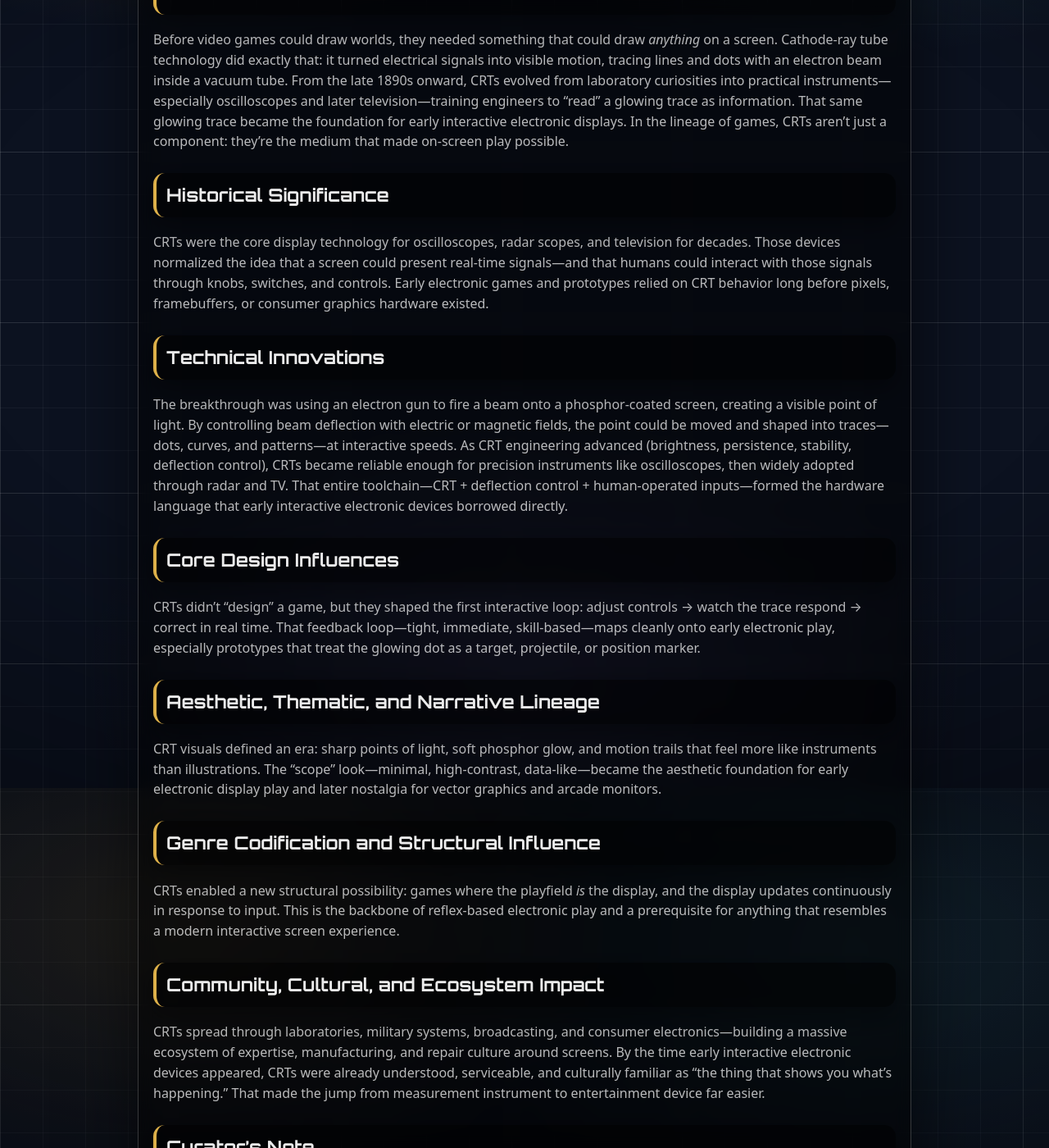
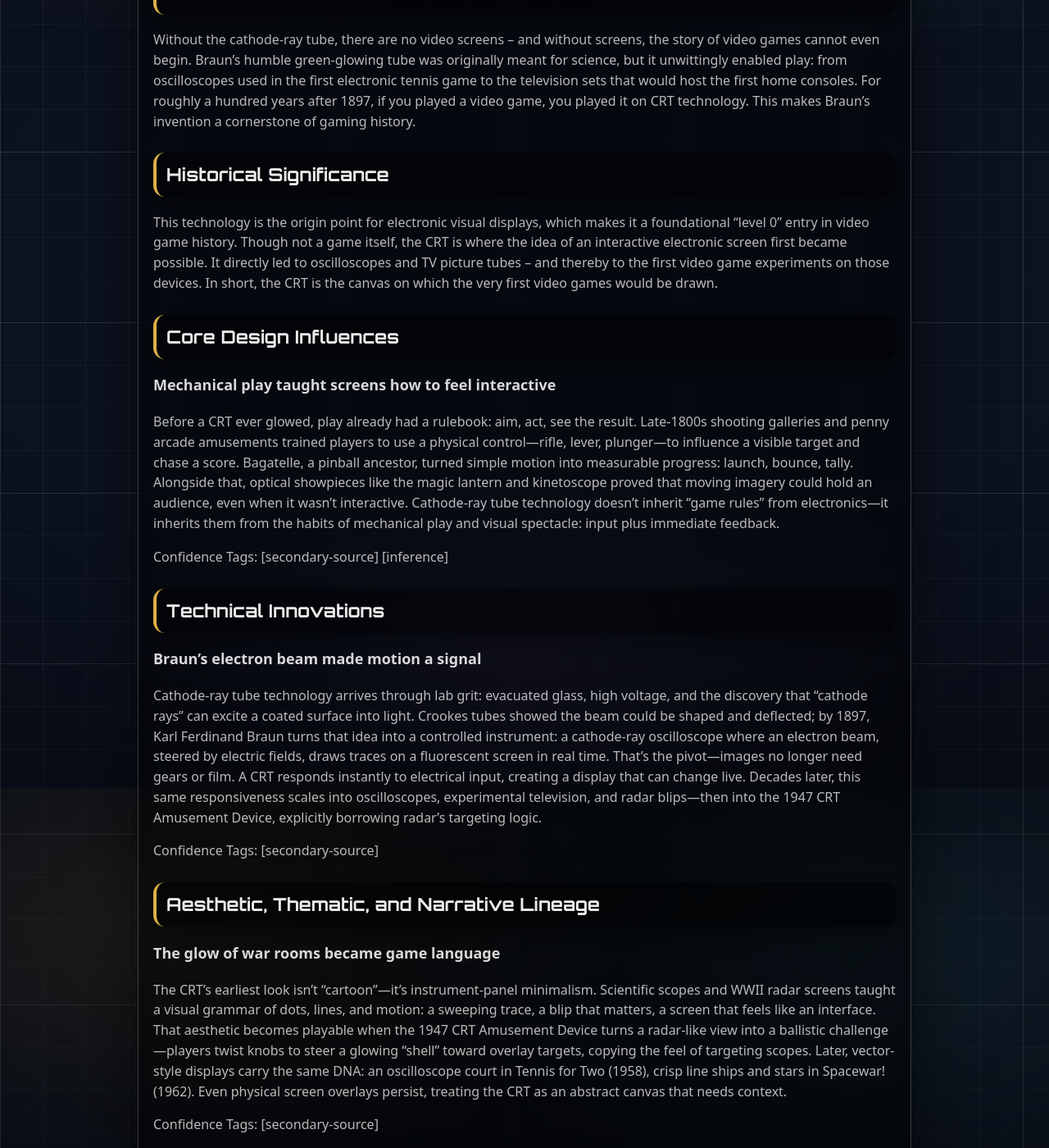
Before and after one commit to BacchusA/savefileone-archive, a Jekyll site: the page built from _games/1897-cathode-ray-tube-technology.md, in a window 1280 px wide and 1400 px high, scrolled down 439 px. Shown: the whole window at 82% size. Built offline with Jekyll 4.4.1, drawn with Linux system fonts in a browser that asks for light colours; some of the changed text lies outside the part shown.

Commit message:
Update 1897-cathode-ray-tube-technology.md

```diff
--- a/_games/1897-cathode-ray-tube-technology.md
+++ b/_games/1897-cathode-ray-tube-technology.md
@@ -19,30 +19,46 @@ influences:
 ---
 
 ## Exhibit Placard
-Before video games could draw worlds, they needed something that could draw *anything* on a screen. Cathode-ray tube technology did exactly that: it turned electrical signals into visible motion, tracing lines and dots with an electron beam inside a vacuum tube. From the late 1890s onward, CRTs evolved from laboratory curiosities into practical instruments—especially oscilloscopes and later television—training engineers to “read” a glowing trace as information. That same glowing trace became the foundation for early interactive electronic displays. In the lineage of games, CRTs aren’t just a component: they’re the medium that made on-screen play possible.
+Without the cathode-ray tube, there are no video screens – and without screens, the story of video games cannot even begin. Braun’s humble green-glowing tube was originally meant for science, but it unwittingly enabled play: from oscilloscopes used in the first electronic tennis game to the television sets that would host the first home consoles. For roughly a hundred years after 1897, if you played a video game, you played it on CRT technology. This makes Braun’s invention a cornerstone of gaming history.
 
 ## Historical Significance
-CRTs were the core display technology for oscilloscopes, radar scopes, and television for decades. Those devices normalized the idea that a screen could present real-time signals—and that humans could interact with those signals through knobs, switches, and controls. Early electronic games and prototypes relied on CRT behavior long before pixels, framebuffers, or consumer graphics hardware existed.
+This technology is the origin point for electronic visual displays, which makes it a foundational “level 0” entry in video game history. Though not a game itself, the CRT is where the idea of an interactive electronic screen first became possible. It directly led to oscilloscopes and TV picture tubes – and thereby to the first video game experiments on those devices. In short, the CRT is the canvas on which the very first video games would be drawn.
+
+## Core Design Influences
+### Mechanical play taught screens how to feel interactive
+Before a CRT ever glowed, play already had a rulebook: aim, act, see the result. Late-1800s shooting galleries and penny arcade amusements trained players to use a physical control—rifle, lever, plunger—to influence a visible target and chase a score. Bagatelle, a pinball ancestor, turned simple motion into measurable progress: launch, bounce, tally. Alongside that, optical showpieces like the magic lantern and kinetoscope proved that moving imagery could hold an audience, even when it wasn’t interactive. Cathode-ray tube technology doesn’t inherit “game rules” from electronics—it inherits them from the habits of mechanical play and visual spectacle: input plus immediate feedback.
+
+Confidence Tags: [secondary-source] [inference]
 
 ## Technical Innovations
-The breakthrough was using an electron gun to fire a beam onto a phosphor-coated screen, creating a visible point of light. By controlling beam deflection with electric or magnetic fields, the point could be moved and shaped into traces—dots, curves, and patterns—at interactive speeds. As CRT engineering advanced (brightness, persistence, stability, deflection control), CRTs became reliable enough for precision instruments like oscilloscopes, then widely adopted through radar and TV. That entire toolchain—CRT + deflection control + human-operated inputs—formed the hardware language that early interactive electronic devices borrowed directly.
+### Braun’s electron beam made motion a signal
+Cathode-ray tube technology arrives through lab grit: evacuated glass, high voltage, and the discovery that “cathode rays” can excite a coated surface into light. Crookes tubes showed the beam could be shaped and deflected; by 1897, Karl Ferdinand Braun turns that idea into a controlled instrument: a cathode-ray oscilloscope where an electron beam, steered by electric fields, draws traces on a fluorescent screen in real time. That’s the pivot—images no longer need gears or film. A CRT responds instantly to electrical input, creating a display that can change live. Decades later, this same responsiveness scales into oscilloscopes, experimental television, and radar blips—then into the 1947 CRT Amusement Device, explicitly borrowing radar’s targeting logic.
 
-## Core Design Influences
-CRTs didn’t “design” a game, but they shaped the first interactive loop: adjust controls → watch the trace respond → correct in real time. That feedback loop—tight, immediate, skill-based—maps cleanly onto early electronic play, especially prototypes that treat the glowing dot as a target, projectile, or position marker.
+Confidence Tags: [secondary-source]
 
 ## Aesthetic, Thematic, and Narrative Lineage
-CRT visuals defined an era: sharp points of light, soft phosphor glow, and motion trails that feel more like instruments than illustrations. The “scope” look—minimal, high-contrast, data-like—became the aesthetic foundation for early electronic display play and later nostalgia for vector graphics and arcade monitors.
+### The glow of war rooms became game language
+The CRT’s earliest look isn’t “cartoon”—it’s instrument-panel minimalism. Scientific scopes and WWII radar screens taught a visual grammar of dots, lines, and motion: a sweeping trace, a blip that matters, a screen that feels like an interface. That aesthetic becomes playable when the 1947 CRT Amusement Device turns a radar-like view into a ballistic challenge—players twist knobs to steer a glowing “shell” toward overlay targets, copying the feel of targeting scopes. Later, vector-style displays carry the same DNA: an oscilloscope court in Tennis for Two (1958), crisp line ships and stars in Spacewar! (1962). Even physical screen overlays persist, treating the CRT as an abstract canvas that needs context.
+
+Confidence Tags: [secondary-source]
 
 ## Genre Codification and Structural Influence
-CRTs enabled a new structural possibility: games where the playfield *is* the display, and the display updates continuously in response to input. This is the backbone of reflex-based electronic play and a prerequisite for anything that resembles a modern interactive screen experience.
+### One screen, many rulesets—shoot, think, rally
+CRTs didn’t just display games—they helped stabilize what games could be. The 1947 CRT Amusement Device frames aiming and timing as a repeatable loop: steer a dot “projectile,” commit, watch the outcome against screen targets—an early shooting-game pattern. Once CRTs appear in computing, the screen becomes a stage for rules: OXO (1952) uses a CRT to render a board for turn-based puzzle play, while Tennis for Two (1958) demonstrates real-time sport simulation with dials controlling shot angle. By 1962, Spacewar! locks in an action template—player-vs-player combat, torpedoes, physics—on a vector CRT. Even training systems like SAGE add the idea of selecting targets directly on-screen with a light gun.
+
+Confidence Tags: [secondary-source]
 
 ## Community, Cultural, and Ecosystem Impact
-CRTs spread through laboratories, military systems, broadcasting, and consumer electronics—building a massive ecosystem of expertise, manufacturing, and repair culture around screens. By the time early interactive electronic devices appeared, CRTs were already understood, serviceable, and culturally familiar as “the thing that shows you what’s happening.” That made the jump from measurement instrument to entertainment device far easier.
+### Engineers turned instruments into invitations to play
+Early CRT interaction lived where CRTs lived: labs, universities, and military projects. That made the first game-like experiments the work of people already fluent in scopes, signals, and knobs. Thomas T. Goldsmith Jr.’s radar and television background feeds directly into the 1947 CRT Amusement Device—war tech reframed as amusement, then kept small because it wasn’t commercialized. In the 1950s, research culture makes play acceptable: Tennis for Two becomes a visitor attraction at a lab, proving a scientific display can entertain. In the 1960s, university “hacker” sharing turns Spacewar! into a traveling idea. Ralph Baer connects the final dot: in 1949 he imagines games on a home television, and by 1966 prototypes the path to the Odyssey.
+Confidence Tags: [secondary-source]
 
 ## Curator's Note
-If you want a single sentence for the lineage map: CRT technology created the first practical “interactive screen,” and everything else—oscilloscope play, radar-inspired interfaces, early video games—rides on that foundation.
+A CRT is not a game—but it is the stage that makes electronic play legible: inputs become visible motion, and motion becomes a challenge. Mechanical amusements contribute the habits of aiming and scoring, science contributes the glowing trace, and wartime systems contribute the tense grammar of targets. When engineers and lab cultures treat the screen as something to interact with—not merely measure—video games become inevitable.
 
 ## Highlights
-- **Long runway tech:** CRT development spanned decades, from laboratory experiments to precision oscilloscopes and television.
-- **Instrument DNA:** Early interactive electronic devices borrowed the “scope interface” language—knobs and live traces—before pixels existed.
-- **Aesthetic legacy:** CRT glow and vector-like traces shaped early screen-based play and still influence retro visual design today.
+Ralph Baer’s Vision: It’s worth highlighting the foresight of Ralph Baer, who is often called “the father of video games.” In 1949, while designing a television set, Baer suggested building in the ability to play games on the TV – essentially envisioning a home video game console two decades before it became reality. Management rejected the idea at the time, illustrating how unusual the concept was in the 1940s. Baer’s career path demonstrates the slow burn of innovation: he returned to the idea in the 1960s when technology and public mindset had caught up, leading to the first home console (Odyssey, 1972). Baer’s story underscores how the community of TV engineers (many of whom, like Baer, had wartime electronics experience) was crucial in repurposing CRT technology for fun. His initial proposal in 1949 directly shows the influence of ubiquitous CRT-based TVs and perhaps an implicit influence of prior CRT experiments (though Baer wasn’t directly inspired by existing games, the idea of interactive TV was in the air by then).
+
+Debated “First Video Game” Origins: The question of what counts as the “first video game” is a topic of debate among historians, and CRT technology lies at the heart of it. The 1947 CRT amusement device has a strong claim as the earliest electronic game display, but it did not use a computer – it was entirely analog. Some purists exclude it since it wasn’t running code and had no digital memory. Others point to Tennis for Two (1958) as the first true video game since it was designed purely for play (though it, too, was analog in its computing logic). Then there’s Spacewar! (1962), often cited as the first influential digital video game. The lineage from 1897 CRT can be traced through all these, yet none of these would exist without the CRT itself. It’s interesting that Goldsmith’s 1947 device was essentially a dead-end (it “had no effect” on the later video game industry, as it was never marketed or widely known). This indicates that multiple people in different places independently thought to use CRTs for games – a classic example of technology driving innovation once it becomes widespread. By the 1950s, CRT screens were common enough in labs and even homes (as TVs) that using them for games became an idea “whose time had come.”
+
+Cross-pollination of Communities: Another insight is how military, academic, and entertainment communities intersected. The military gave us radar (CRT displays) and the first light guns; academics gave us Spacewar and a culture of sharing programs; the coin-operated amusement industry (rooted in mechanical games) was poised to seize on electronic games once the tech matured (as seen when Nolan Bushnell took Spacewar! as inspiration for the first arcade video game in 1971). The CRT is a common thread through all of these domains, illustrating a rare instance of a technology that was as relevant in a research laboratory or a battlefield as it would be in an arcade or living room. This cross-domain influence helped accelerate video gaming’s development: engineers like Bushnell or Baer, who had one foot in the world of cutting-edge tech and another in popular entertainment, could merge the two because CRT-based displays were a shared platform.
```
